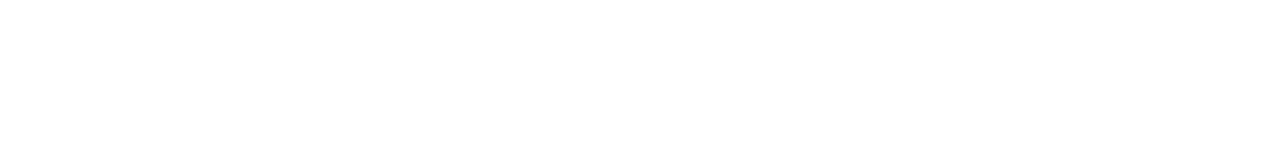
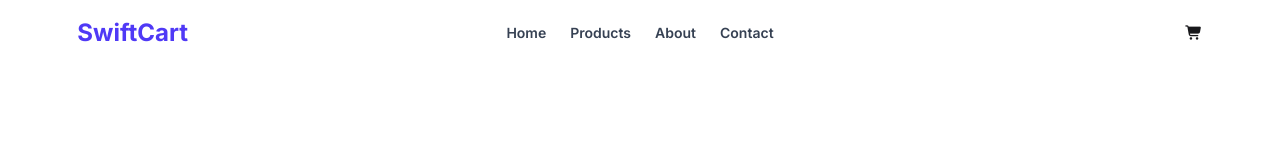
Before and after one commit to naimhossen1929/SwiftCart, a plain HTML site: page index.html in a window 1280 px wide. Drawn offline with nearby package versions, Linux system fonts and the light colour scheme.

Commit message:
Successfully created the Navbar

```diff
--- a/index.html
+++ b/index.html
@@ -1,9 +1,82 @@
 <!doctype html>
 <html lang="en">
-  <head>
-    <meta charset="UTF-8" />
-    <meta name="viewport" content="width=device-width, initial-scale=1.0" />
-    <title>SwiftCart || Your Fashion and Accessories partner</title>
-  </head>
-  <body></body>
+
+<head>
+  <meta charset="UTF-8" />
+  <meta name="viewport" content="width=device-width, initial-scale=1.0" />
+  <title>SwiftCart || Your Fashion and Accessories partner</title>
+
+  <!-- font awesome cdn  -->
+  <link rel="stylesheet" href="https://cdnjs.cloudflare.com/ajax/libs/font-awesome/7.0.1/css/all.min.css"
+    integrity="sha512-2SwdPD6INVrV/lHTZbO2nodKhrnDdJK9/kg2XD1r9uGqPo1cUbujc+IYdlYdEErWNu69gVcYgdxlmVmzTWnetw=="
+    crossorigin="anonymous" referrerpolicy="no-referrer" />
+  <!-- Favicon -->
+  <link rel="shortcut icon" href="assests/icon.png" type="image/x-icon" />
+
+  <!-- Daisy UI and Tailwind css link -->
+  <link href="https://cdn.jsdelivr.net/npm/daisyui@5" rel="stylesheet" type="text/css" />
+  <script src="https://cdn.jsdelivr.net/npm/@tailwindcss/browser@4"></script>
+
+  <!-- Google font  -->
+  <link rel="preconnect" href="https://fonts.googleapis.com" />
+  <link rel="preconnect" href="https://fonts.gstatic.com" crossorigin />
+  <link
+    href="https://fonts.googleapis.com/css2?family=Inter:ital,opsz,wght@0,14..32,100..900;1,14..32,100..900&display=swap"
+    rel="stylesheet" />
+
+  <!-- CSS link -->
+  <link rel="stylesheet" href="styles/style.css" />
+</head>
+
+<body>
+  <header>
+    <!-- start the Nav-bar -->
+    <div class="navbar md:w-11/12 md:mx-auto shadow-sm md:shadow-none">
+      <div class="navbar-start">
+
+        <a href="index.html"
+          class="btn text-2xl font-bold text-[#4F39F6] bg-white border-none shadow-none">SwiftCart</a>
+      </div>
+      <div class="navbar-center hidden lg:flex">
+        <ul class="menu menu-horizontal px-1">
+          <li><a href="index.html"
+              class="font-semibold text-gray-700 bg-white rounded-none hover:text-[#4F39F6] transition-colors duration-200">Home</a>
+          </li>
+          <li><a href=""
+              class=" font-semibold text-gray-700 bg-white rounded-none hover:text-[#4F39F6] transition-colors duration-200">Products</a>
+          </li>
+          <li><a href=""
+              class=" font-semibold text-gray-700 bg-white rounded-none hover:text-[#4F39F6] transition-colors duration-200">About</a>
+          </li>
+          <li><a href=""
+              class=" font-semibold text-gray-700 bg-white rounded-none hover:text-[#4F39F6] transition-colors duration-200">Contact</a>
+          </li>
+        </ul>
+      </div>
+      <div class="navbar-end">
+        <a class="btn bg-white rounded-none border-none shadow-none"><i class="fa-solid fa-cart-shopping"></i></a>
+
+        <div class="dropdown dropdown-end">
+          <div tabindex="0" role="button" class="btn bg-white border-none lg:hidden">
+            <svg xmlns="http://www.w3.org/2000/svg" class="h-5 w-5" fill="none" viewBox="0 0 24 24"
+              stroke="currentColor">
+              <path stroke-linecap="round" stroke-linejoin="round" stroke-width="2" d="M4 6h16M4 12h8m-8 6h16" />
+            </svg>
+          </div>
+          <ul tabindex="-1" class="menu menu-sm dropdown-content bg-base-100 rounded-box z-1 mt-3 w-52 p-2 shadow">
+            <li><a href="" class="">Home</a></li>
+            <li><a href="" class="">Products</a></li>
+            <li><a href="" class="">About</a></li>
+            <li><a href="" class="">Contact</a></li>
+          </ul>
+        </div>
+      </div>
+    </div>
+  </header>
+
+  <main></main>
+
+  <footer></footer>
+</body>
+
 </html>
--- /dev/null
+++ b/styles/style.css
@@ -0,0 +1,3 @@
+body {
+  font-family: "Inter", sans-serif;
+}
```
Also changed, not shown: assests/icon.png (added), tailwind.config.js (added).
